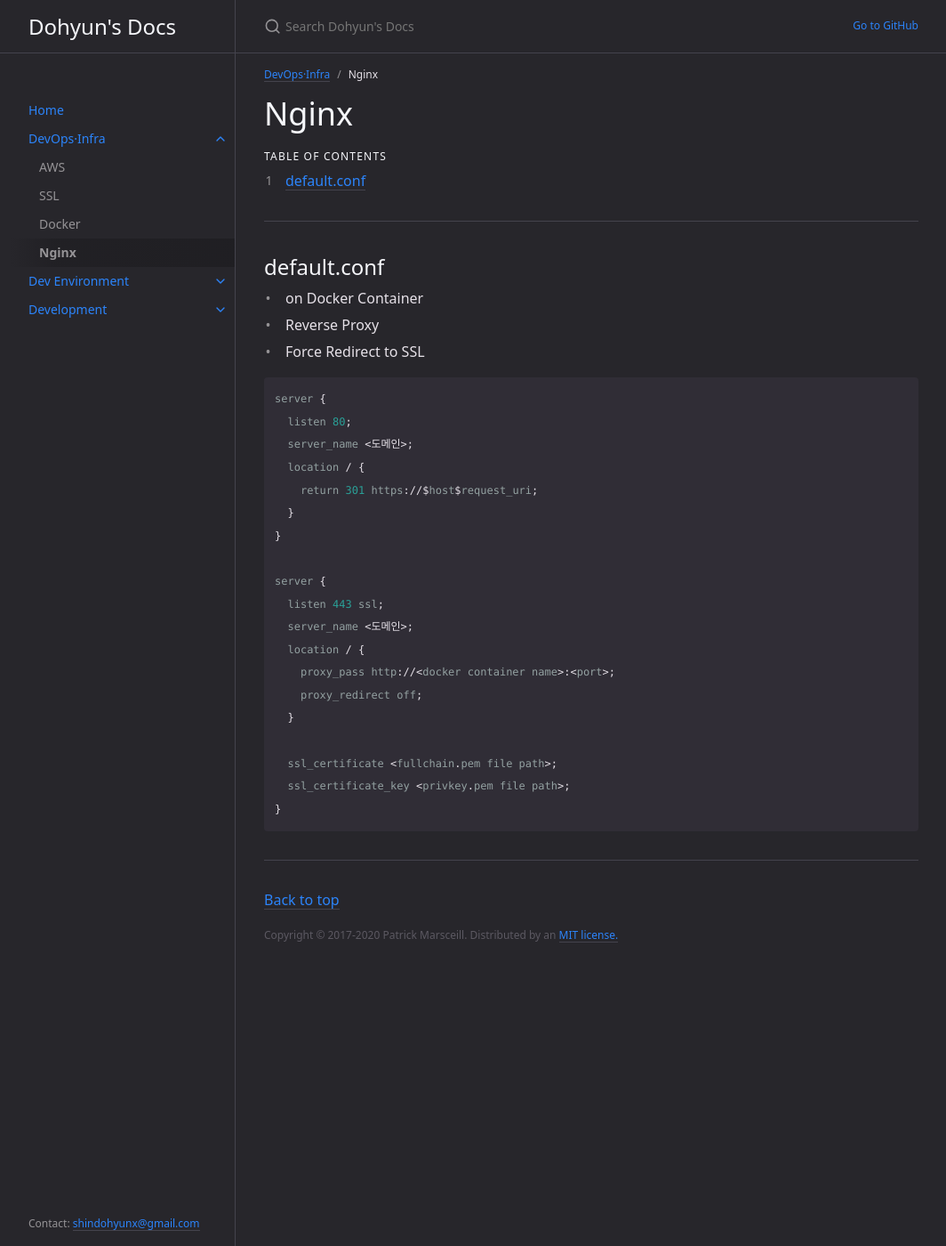
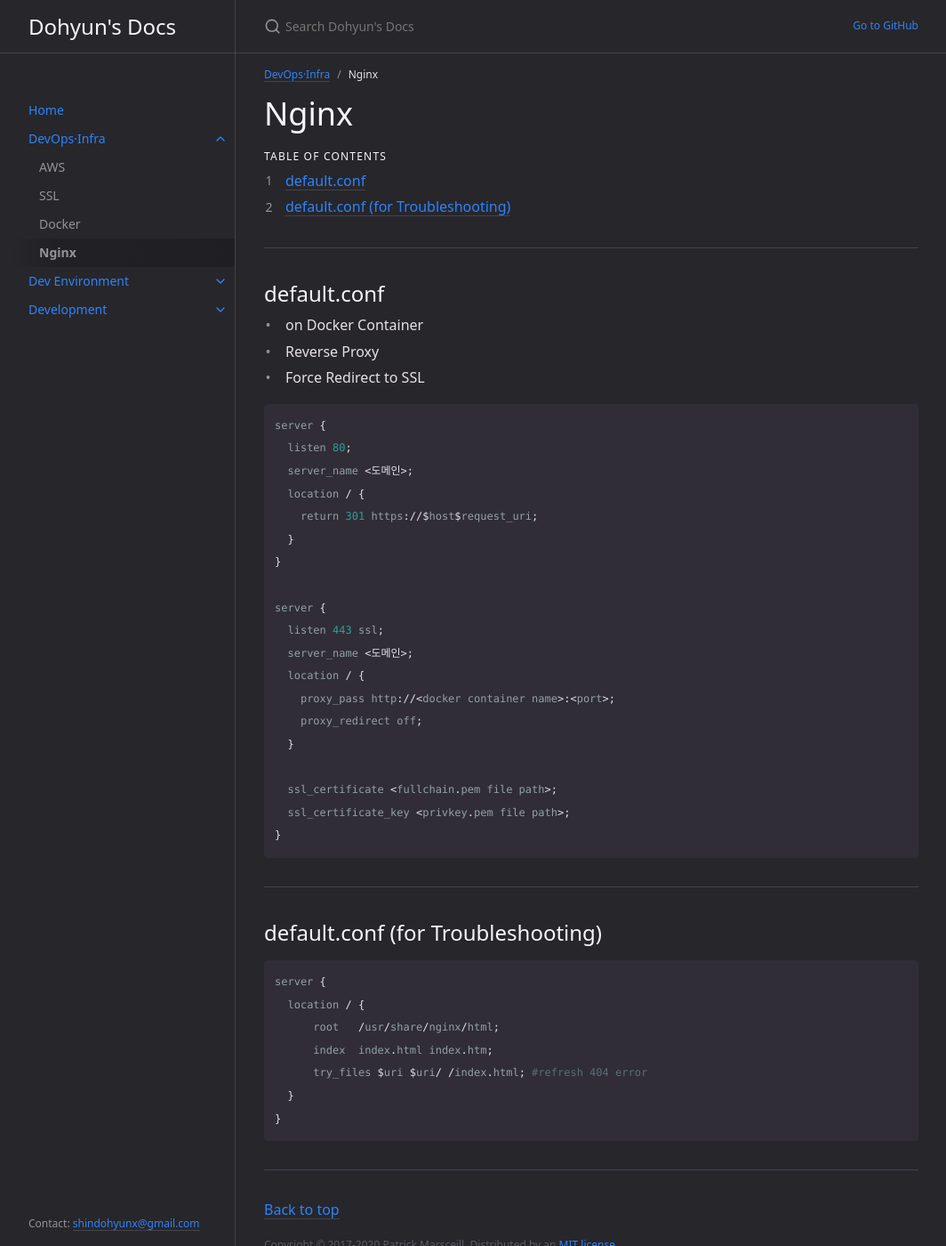
Before and after one commit to shindohyun/shindohyun.github.io, a Jekyll site: the page built from docs/devops-infra/nginx.md, in a window 1280 px wide and 1400 px high. Shown: the whole window at 89% size, without its empty margins (107-1171 px from the left). Built offline with Jekyll 4.4.1, drawn with Linux system fonts in a browser that asks for light colours.

Commit message:
[추가] nginx > 새로고침 후 404 에러 발생 문제해결

````diff
--- a/docs/devops-infra/nginx.md
+++ b/docs/devops-infra/nginx.md
@@ -43,3 +43,17 @@
   ssl_certificate_key <privkey.pem file path>;
 }
 ```
+
+---
+
+## default.conf (for Troubleshooting)
+
+```conf
+server {
+  location / {
+      root   /usr/share/nginx/html;
+      index  index.html index.htm;
+      try_files $uri $uri/ /index.html; #refresh 404 error
+  }
+}
+```
````
